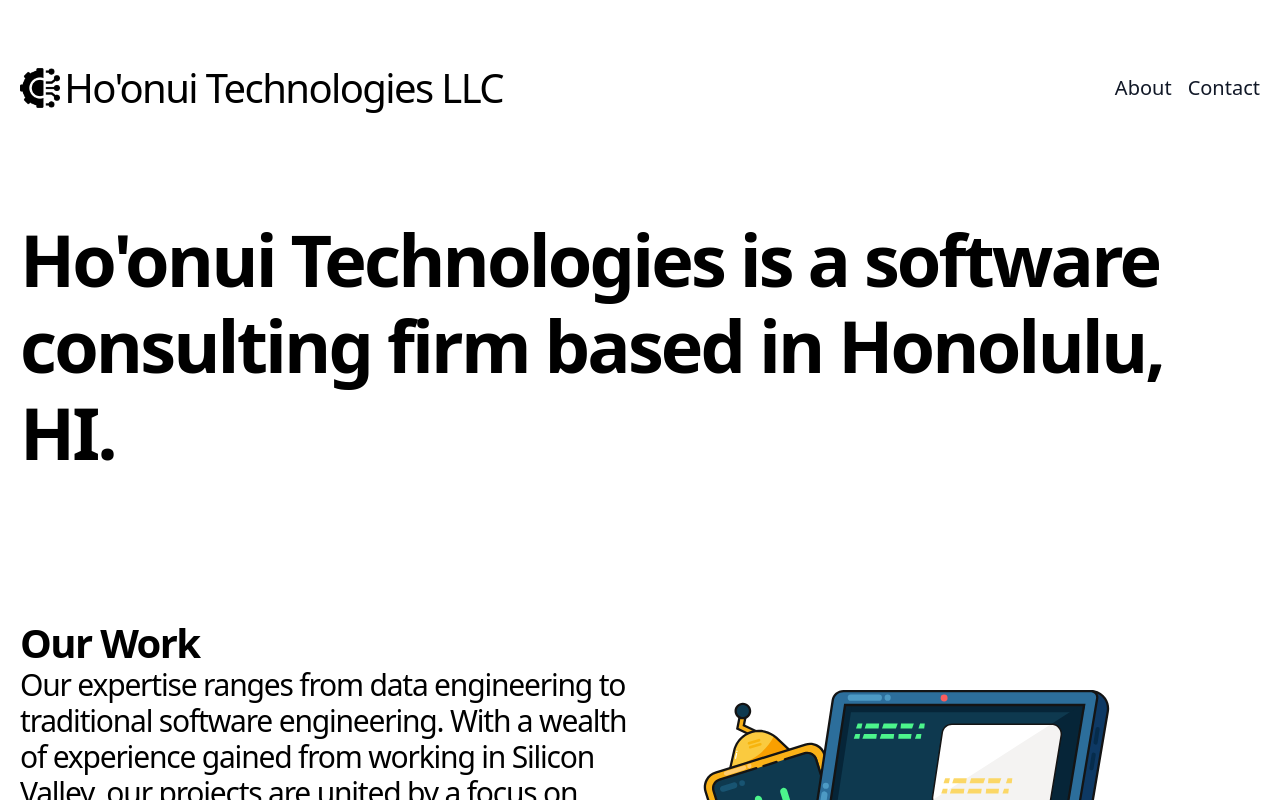
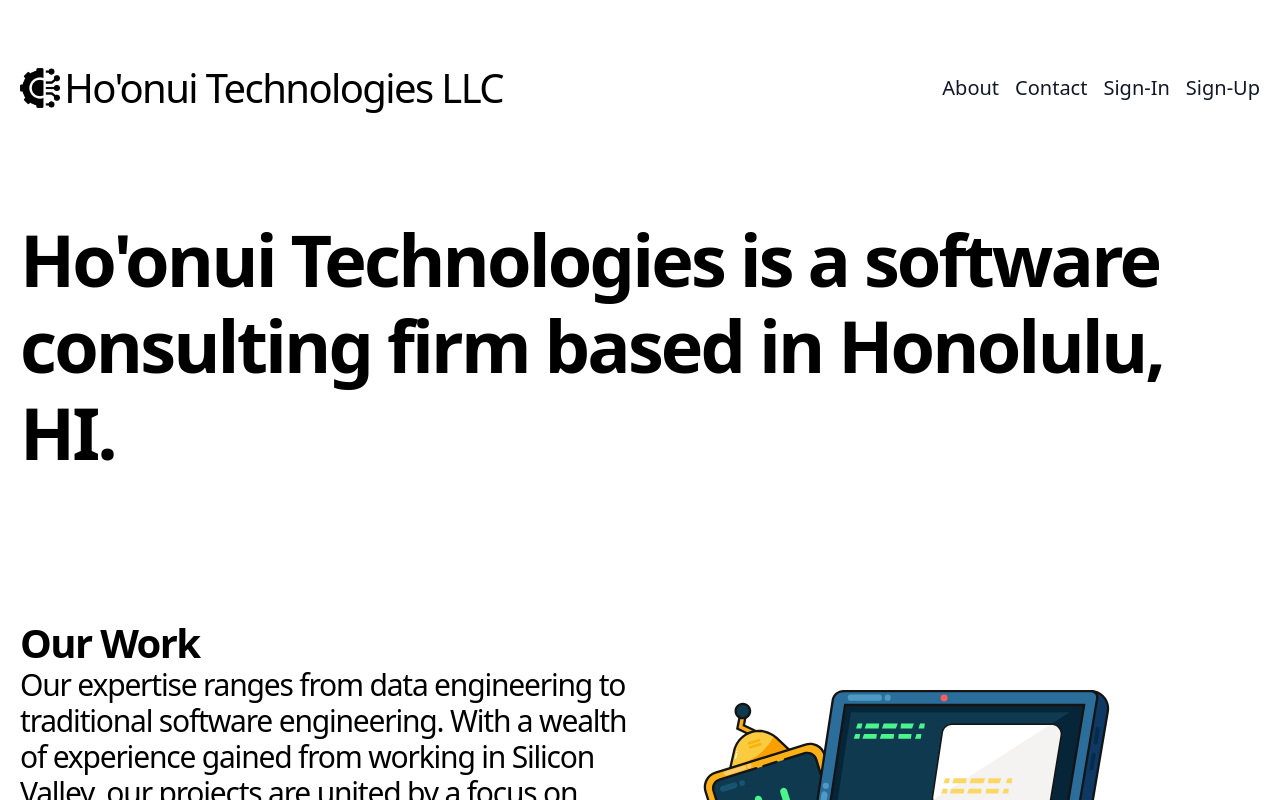
Before and after one commit to Ho-onui-Technologies/hoonui-app, a Next.js app: page / in a window 1280 px wide. Shown: the top 800 px of the page. Built offline with nearby package versions, Linux system fonts and the light colour scheme; no server answers.

Commit message:
Working signin signup pages and links

```diff
--- a/components/landing/landing-header.tsx
+++ b/components/landing/landing-header.tsx
@@ -1,7 +1,11 @@
 import Image from 'next/image';
 import { UserButton } from "@clerk/nextjs";
+import { useAuth } from '@clerk/nextjs';
+import Link from 'next/link';
+
 
 const LandingHeader = () => {
+  const { sessionId } = useAuth();
   return (
     <section className="flex-col md:flex-row flex items-center md:justify-between mt-16 mb-16 md:mb-12">
       <div className="flex items-center">
@@ -28,7 +32,32 @@ const LandingHeader = () => {
             Contact
           </a>
         </div>
-        <UserButton afterSignOutUrl="/"/>
+        {(() => {
+          if (sessionId) {
+            return (
+              <></>
+            )
+          } else {
+            return (
+              <>
+                <Link
+                  href='/sign-in'
+                  className="text-xl font-medium text-gray-900 hover:text-gray-700 transition-colors duration-150"
+                >
+                  Sign-In
+                </Link>
+                <Link
+                  href='/sign-up'
+                  className="text-xl font-medium text-gray-900 hover:text-gray-700 transition-colors duration-150"
+                >
+                  Sign-Up
+                </Link>
+              </>
+            )
+          }
+          return null;
+        })()}
+        <UserButton afterSignOutUrl="/" />
       </nav>
 
     </section>
--- a/middleware.ts
+++ b/middleware.ts
@@ -1,6 +1,8 @@
 import { authMiddleware } from "@clerk/nextjs";
 
-export default authMiddleware();
+export default authMiddleware({
+  publicRoutes: ["/"]
+});
 
 export const config = {
   matcher: ["/((?!.*\\..*|_next).*)", "/", "/(api|trpc)(.*)"],
```
Also changed, not shown: 1 other file (tests, documents, lock files or other folders).
